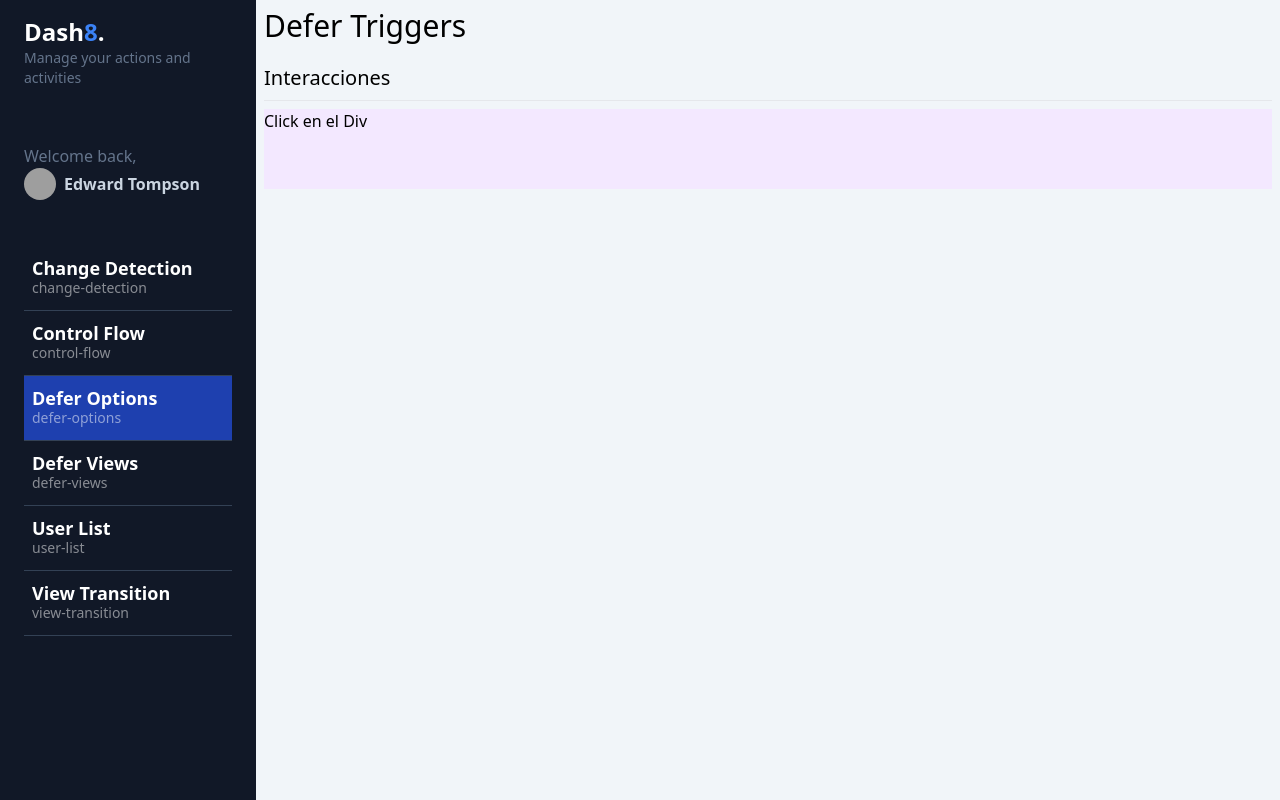
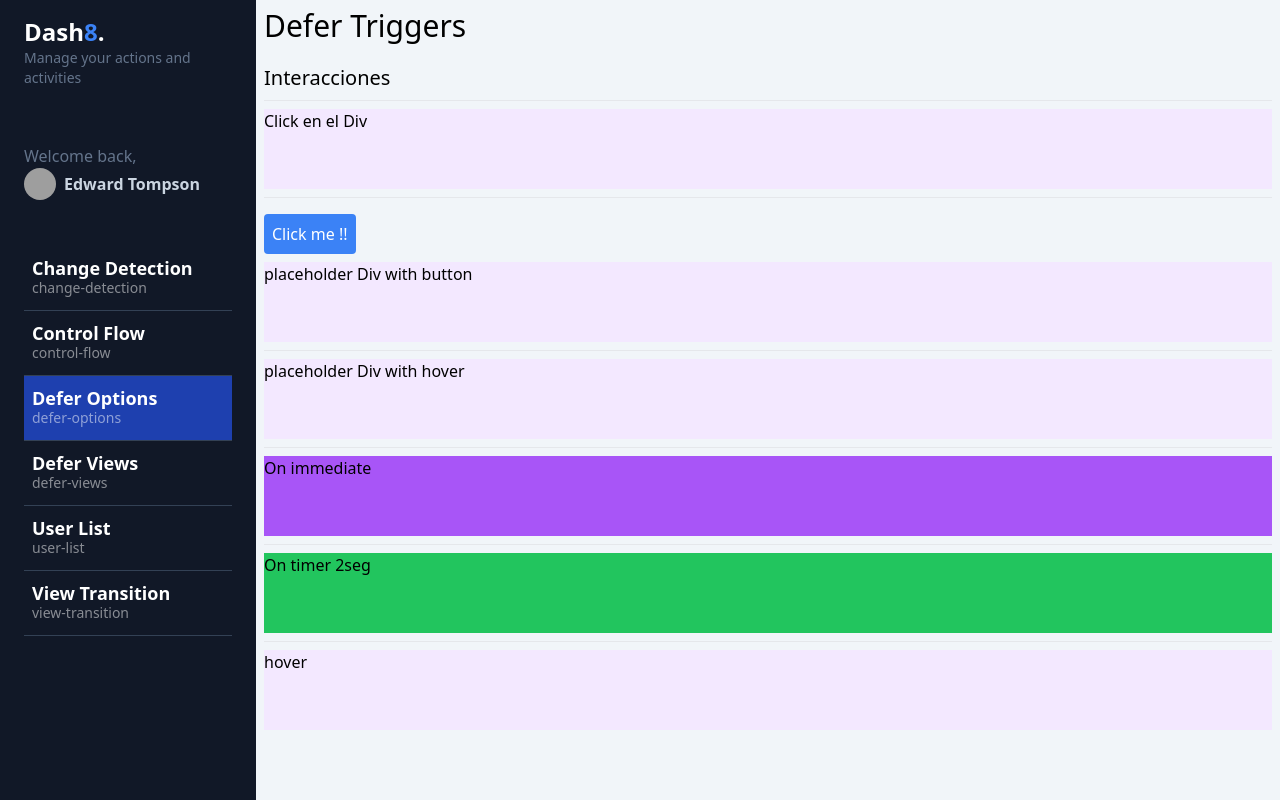
Before and after one commit to yaddysantos/udemy-angular-v17, an Angular app: page /dashboard/defer-options in a window 1280 px wide. Built offline with nearby package versions, Linux system fonts and the light colour scheme; grey boxes are pictures that could not be loaded.

Commit message:
diferencias de trigger en el @defer

```diff
--- a/src/app/dashboard/pages/defer-options/defer-options.component.html
+++ b/src/app/dashboard/pages/defer-options/defer-options.component.html
@@ -3,7 +3,7 @@
 <section>
   <h1 class="text-xl">Interacciones</h1>
   <hr class="my-2" />
-  <!-- 1ro se carga el componente y luego el defer -->
+  <!-- 1ro se carga el componente y luego el defer TRIGGER -->
   @defer (on interaction) {
   <app-heavy-loaders-fast [cssClass]="'bg-blue-500 h-20'">
     <span>On Interaction</span>
@@ -14,3 +14,77 @@
     </div>
   }
 </section>
+
+<!-- Accion disparada por un boton -->
+<section>
+  <hr class="my-2" />
+  <button #btnInteraction class="p-2 bg-blue-500 hover:bg-blue-700 transition-all rounded text-white my-2">
+    Click me !!
+  </button>
+
+  @defer (on interaction(btnInteraction)) {
+  <app-heavy-loaders-fast [cssClass]="'bg-blue-500 h-20'">
+    <span>On Interaction button</span>
+  </app-heavy-loaders-fast>
+  } @placeholder {
+    <div class="w-full h-20 bg-purple-100">
+        placeholder Div with button
+    </div>
+  }
+</section>
+
+<section>
+  <hr class="my-2" />
+  <!-- @defer (on hover(btnInteraction)) -->
+  @defer (on hover) {
+  <app-heavy-loaders-fast [cssClass]="'bg-blue-500 h-20'">
+    <span>On Hover</span>
+  </app-heavy-loaders-fast>
+  } @placeholder {
+    <div class="w-full h-20 bg-purple-100">
+        placeholder Div with hover
+    </div>
+  }
+</section>
+
+<section>
+  <hr class="my-2" />
+  <!-- @defer (on hover(btnInteraction)) -->
+  @defer (on immediate) {
+  <app-heavy-loaders-fast [cssClass]="'bg-purple-500 h-20'">
+    <span>On immediate</span>
+  </app-heavy-loaders-fast>
+  } @placeholder {
+    <div class="w-full h-20 bg-purple-100">
+        placeholder Div immediate
+    </div>
+  }
+</section>
+
+<section>
+  <hr class="my-2" />
+  <!-- @defer (on hover(btnInteraction)) -->
+  @defer (on timer(200)) {
+  <app-heavy-loaders-fast [cssClass]="'bg-green-500 h-20'">
+    <span>On timer 2seg</span>
+  </app-heavy-loaders-fast>
+  } @placeholder {
+    <div class="w-full h-20 bg-purple-100">
+        2 segundos
+    </div>
+  }
+</section>
+
+<section>
+  <hr class="my-2" />
+  <!-- @defer (on hover(btnInteraction)) -->
+  @defer (on hover; prefetch on idle) {
+  <app-heavy-loaders-fast [cssClass]="'bg-green-500 h-20'">
+    <span>On hover, idle</span>
+  </app-heavy-loaders-fast>
+  } @placeholder {
+    <div class="w-full h-20 bg-purple-100">
+        hover
+    </div>
+  }
+</section>
```
